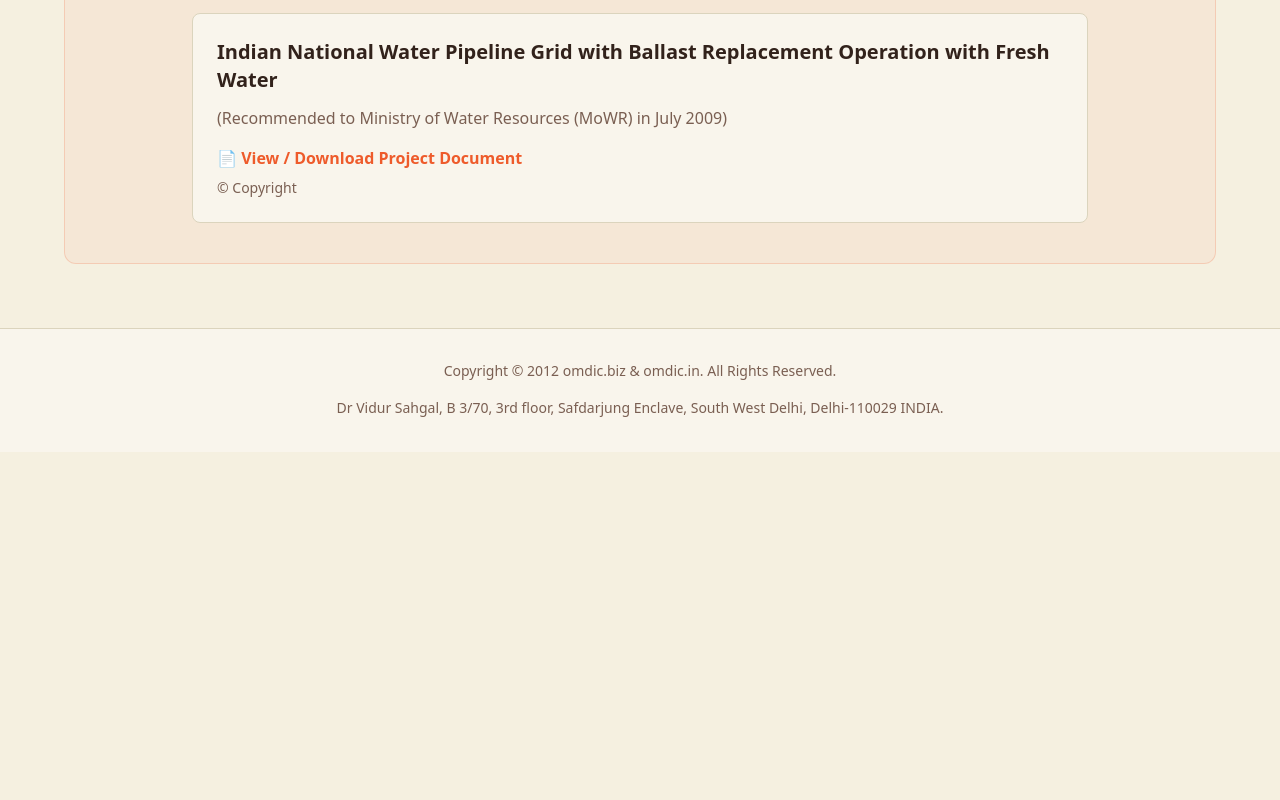
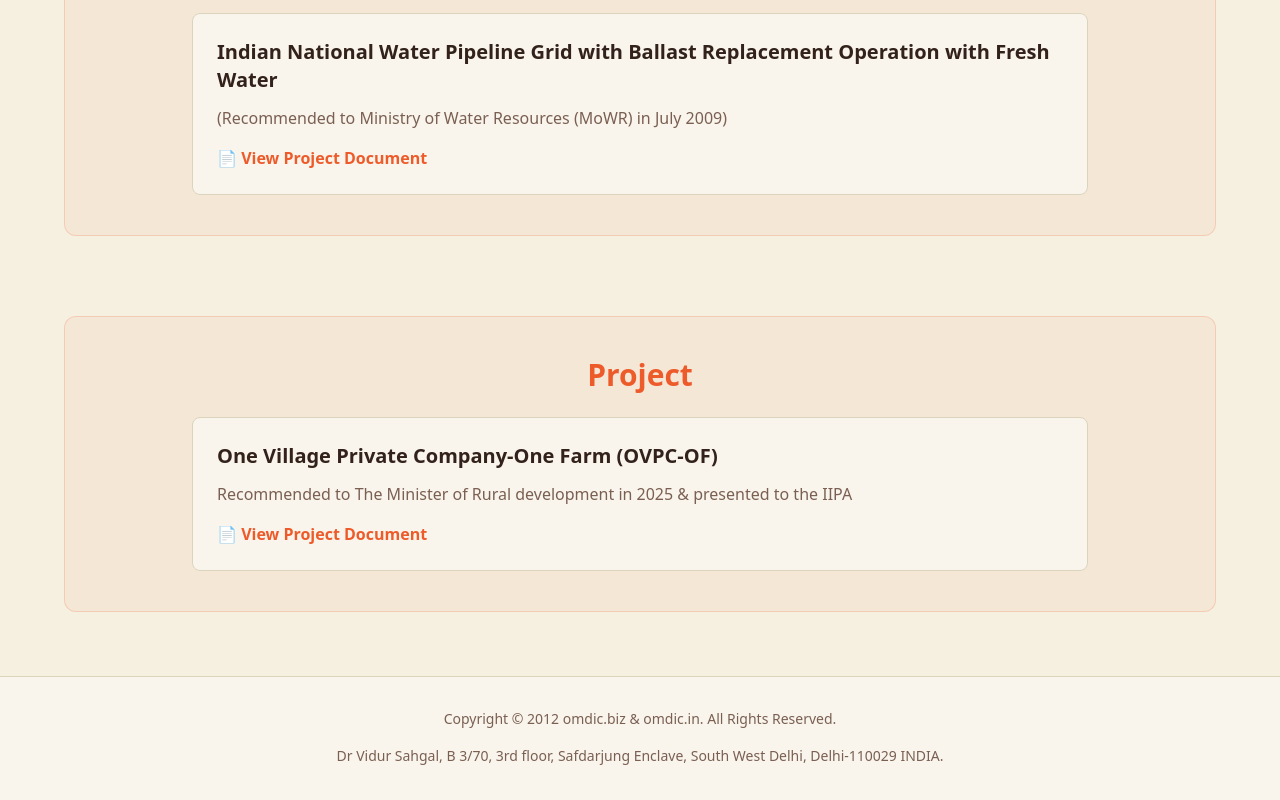
Before and after one commit to xyz986790-cell/RAX, a React (Vite) app: page /services in a window 1280 px wide. Shown: the part 3327-4127 px from the top of the page. Before the commit the page ends 3779 px from the top, so only its background shows below. Built offline with nearby package versions, Linux system fonts and the light colour scheme.

Commit message:
Update Services.tsx

```diff
--- a/src/pages/Services.tsx
+++ b/src/pages/Services.tsx
@@ -178,21 +178,44 @@ const Services = () => {
                 rel="noopener noreferrer"
                 className="inline-flex items-center gap-2 text-primary font-semibold hover:underline"
               >
-                📄 View / Download Project Document
+                📄 View Project Document
               </a>
 
 
-<a
-  href="https://drive.google.com/file/d/1O9-GLl9TQlYezKJiGAxlJzBuk6lVD98B/view?usp=sharing"
-  target="_blank"
-  rel="noopener noreferrer"
-  className="block mt-2 text-sm text-muted-foreground hover:text-primary hover:underline"
->
-  © Copyright
-</a>
+
             </div>
           </div>
           {/* 👆 Project Section yahan khatam */}
+
+          {/* 👇 2*/}
+          <div className="mt-20 bg-primary/5 border border-primary/20 rounded-xl p-10">
+            <h2 className="text-2xl md:text-3xl font-bold text-primary mb-6 text-center">
+              Project
+            </h2>
+
+            <div className="max-w-4xl mx-auto bg-card border rounded-lg p-6 hover:shadow-md transition-shadow">
+              <h3 className="text-lg md:text-xl font-semibold text-foreground mb-3">
+                One Village Private Company-One Farm (OVPC-OF)
+              </h3>
+
+              <p className="text-muted-foreground mb-4">
+                Recommended to The Minister of Rural development in 2025 & presented to the IIPA
+              </p>
+
+              <a
+                href="https://drive.google.com/file/d/1O9-GLl9TQlYezKJiGAxlJzBuk6lVD98B/view?usp=sharing"
+                target="_blank"
+                rel="noopener noreferrer"
+                className="inline-flex items-center gap-2 text-primary font-semibold hover:underline"
+              >
+                📄 View Project Document
+              </a>
+
+
+
+            </div>
+          </div>
+
 
         </div>
       </main>
```
